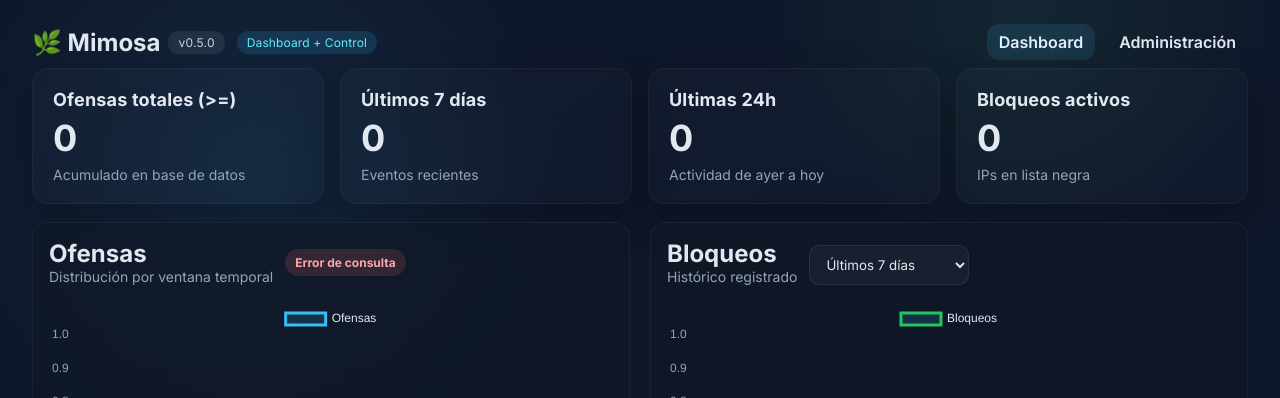
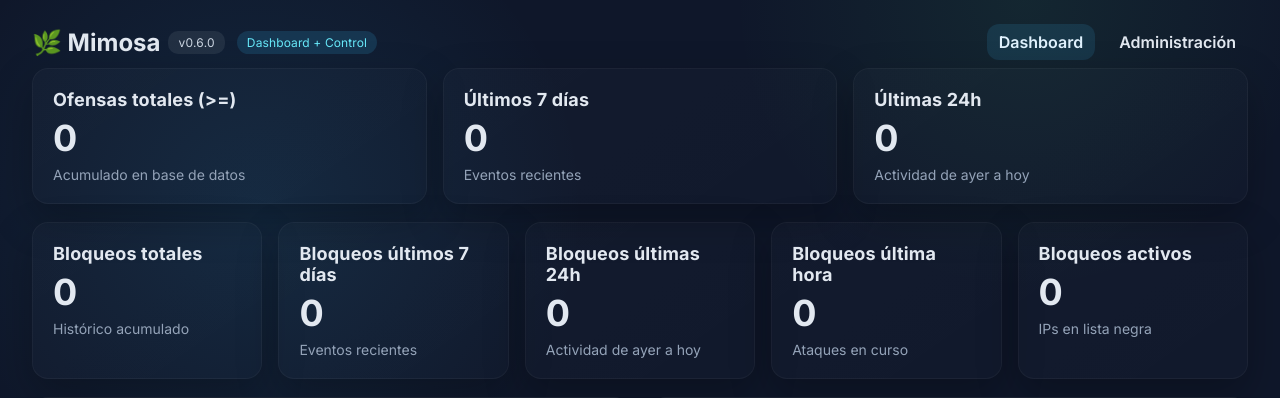
Before and after one commit to successbyfailure/Mimosa, a FastAPI app: page / in a window 1280 px wide. Shown: the top 398 px of the page. Run offline with FastAPI, Linux system fonts and the light colour scheme; data that the repository does not hold is empty; parts of the project's set-up code (start-up, migrations or seed data) failed here and were passed over.

Commit message:
Añade métricas de bloqueos al dashboard

```diff
--- a/mimosa/core/blocking.py
+++ b/mimosa/core/blocking.py
@@ -218,6 +218,16 @@
 
         return len(self.history_for_ip(ip))
 
+    def count_all(self) -> int:
+        """Número total de bloqueos registrados."""
+
+        return len(self._history)
+
+    def count_since(self, since: datetime) -> int:
+        """Cuenta bloqueos creados a partir de un instante dado."""
+
+        return len([entry for entry in self._history if entry.created_at >= since])
+
     def recent_activity(self, limit: int = 20) -> List[Dict[str, object]]:
         """Historial combinado de altas y bajas de bloqueos."""
 
--- a/mimosa/web/app.py
+++ b/mimosa/web/app.py
@@ -349,6 +349,10 @@
             },
             "blocks": {
                 "current": len(block_manager.list()),
+                "total": block_manager.count_all(),
+                "last_7d": block_manager.count_since(now - seven_days),
+                "last_24h": block_manager.count_since(now - day),
+                "last_1h": block_manager.count_since(now - hour),
                 "timeline": {
                     "7d": block_manager.timeline(seven_days, bucket="day"),
                     "24h": block_manager.timeline(day, bucket="hour"),
--- a/mimosa/web/templates/dashboard.html
+++ b/mimosa/web/templates/dashboard.html
@@ -15,6 +15,29 @@
     <h2>Últimas 24h</h2>
     <div class="number" id="offenses-24h">0</div>
     <div class="muted">Actividad de ayer a hoy</div>
+  </div>
+</section>
+
+<section class="grid stats space">
+  <div class="card">
+    <h2>Bloqueos totales</h2>
+    <div class="number" id="blocks-total">0</div>
+    <div class="muted">Histórico acumulado</div>
+  </div>
+  <div class="card">
+    <h2>Bloqueos últimos 7 días</h2>
+    <div class="number" id="blocks-7d">0</div>
+    <div class="muted">Eventos recientes</div>
+  </div>
+  <div class="card">
+    <h2>Bloqueos últimas 24h</h2>
+    <div class="number" id="blocks-24h">0</div>
+    <div class="muted">Actividad de ayer a hoy</div>
+  </div>
+  <div class="card">
+    <h2>Bloqueos última hora</h2>
+    <div class="number" id="blocks-1h">0</div>
+    <div class="muted">Ataques en curso</div>
   </div>
   <div class="card">
     <h2>Bloqueos activos</h2>
@@ -79,6 +102,10 @@
   document.getElementById('offenses-total').innerText = offenses.total ?? '—';
   document.getElementById('offenses-7d').innerText = offenses.last_7d ?? '—';
   document.getElementById('offenses-24h').innerText = offenses.last_24h ?? '—';
+  document.getElementById('blocks-total').innerText = blocks.total ?? '—';
+  document.getElementById('blocks-7d').innerText = blocks.last_7d ?? '—';
+  document.getElementById('blocks-24h').innerText = blocks.last_24h ?? '—';
+  document.getElementById('blocks-1h').innerText = blocks.last_1h ?? '—';
   document.getElementById('blocks-current').innerText = blocks.current ?? '—';
 }
 
--- a/version.json
+++ b/version.json
@@ -1,3 +1,3 @@
 {
-  "version": "0.5.0"
+  "version": "0.6.0"
 }
```
